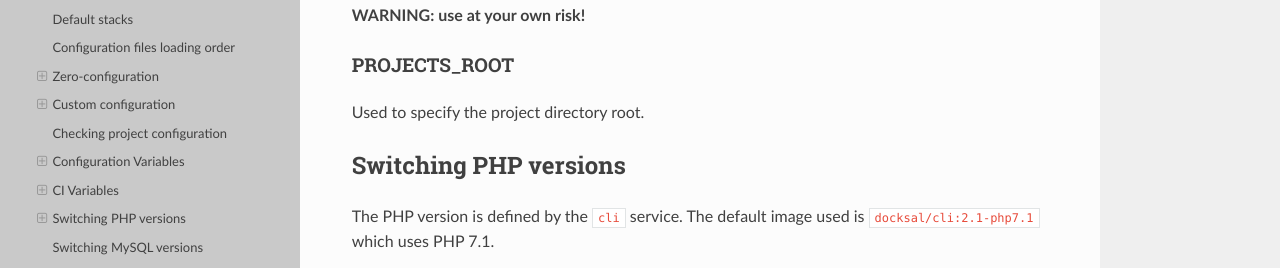
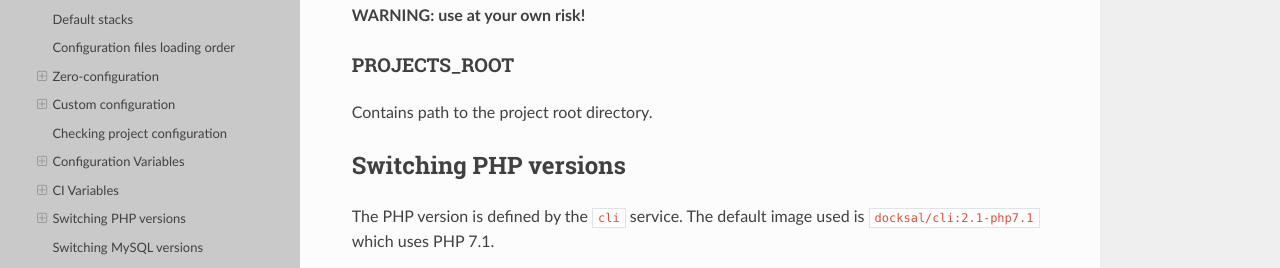
Before and after one commit to docksal/docksal, an MkDocs documentation site: the page built from docs/advanced/stack-config.md, in a window 1280 px wide and 900 px high, scrolled down 11296 px. Shown: the part 155-423 px from the top of the window. Built offline with MkDocs 1.6.1, drawn with Linux system fonts in a browser that asks for light colours; nearby versions of some CDN libraries; old or Windows-style settings are respelled for this version of MkDocs.

Commit message:
Updated PROJECTS_ROOT definition [CI SKIP]

```diff
--- a/docs/advanced/stack-config.md
+++ b/docs/advanced/stack-config.md
@@ -467,7 +467,7 @@ Defines the timeout of inactivity after which the project stack and code base wi
 
 ### PROJECTS_ROOT
 
-Used to specify the project directory root.
+Contains path to the project root directory.
 
 <a name="php-version"></a>
 ## Switching PHP versions
```
